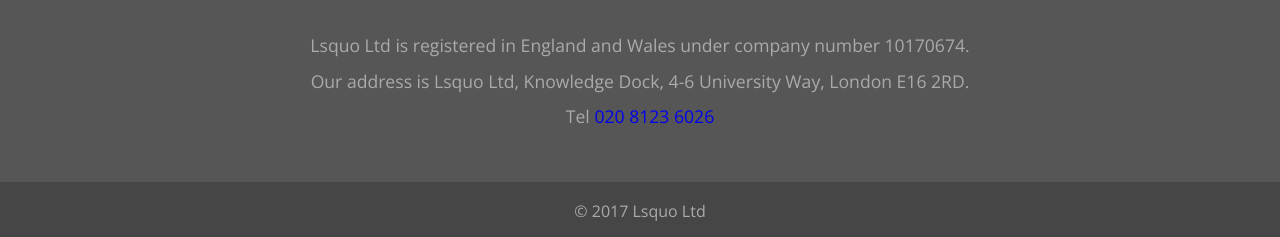
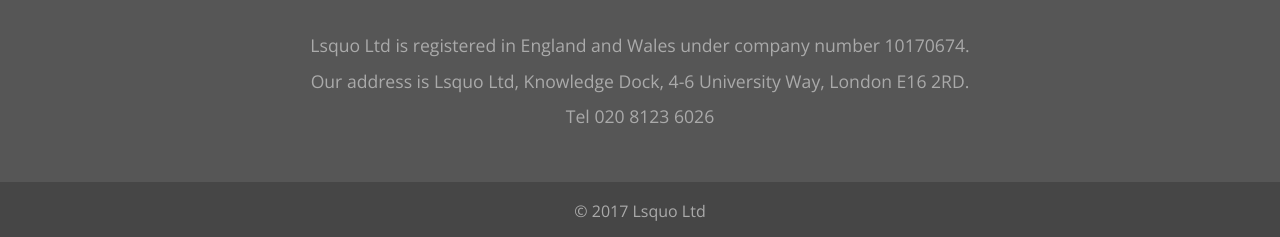
Before and after one commit to lsquo/lsquo.github.io, a Jekyll site: the page built from index.html, in a window 1280 px wide. Shown: the part 1982-2219 px from the top of the page. Built offline with Jekyll 4.4.1, drawn with Linux system fonts in a browser that asks for light colours.

Commit message:
Change the link colour

```diff
--- a/_sass/_section.scss
+++ b/_sass/_section.scss
@@ -38,3 +38,7 @@
 #c img {
 	margin: 0 1em 2em 1em;
 }
+
+#c a {
+	color: #aaa;
+}
```
